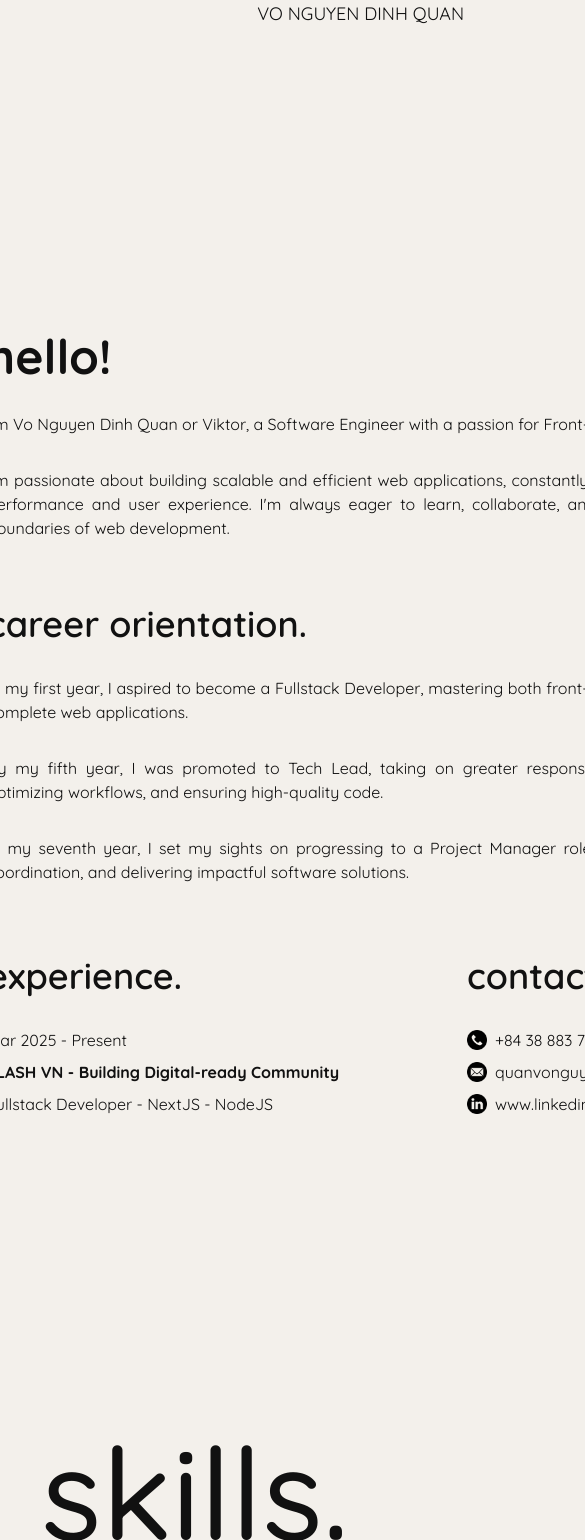
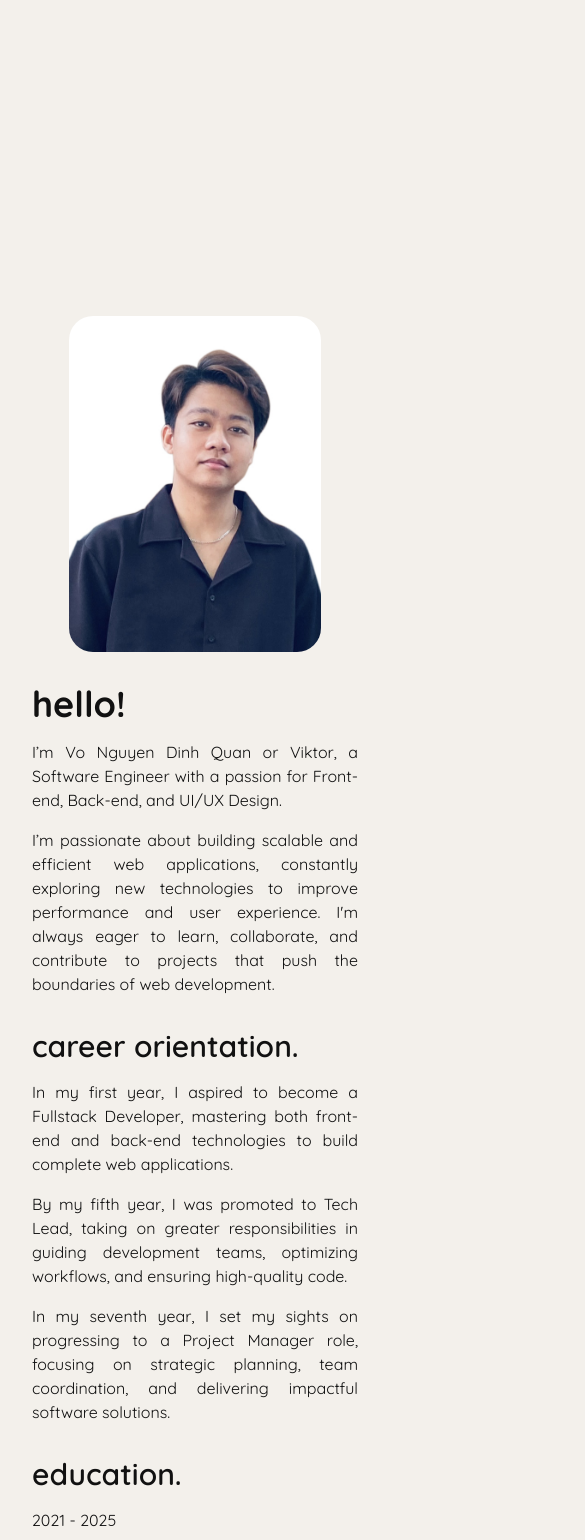
Before and after one commit to dinhquanelv/portfolio, a React (Vite) app: page / in a window 390 px wide. Shown: the part 460-2000 px from the top of the page, 585 px wide, since content can reach past the window. Built offline with nearby package versions, Linux system fonts and the light colour scheme.

Commit message:
feat: responsive about me component

```diff
--- a/package.json
+++ b/package.json
@@ -4,7 +4,7 @@
   "version": "0.0.0",
   "type": "module",
   "scripts": {
-    "dev": "vite",
+    "dev": "vite --host",
     "build": "tsc -b && vite build",
     "lint": "eslint .",
     "lint:fix": "eslint . --fix",
--- a/src/App.tsx
+++ b/src/App.tsx
@@ -1,16 +1,16 @@
+import Header from '@/components/Header';
 import Home from '@/components/Home';
 import AboutMe from '@/components/AboutMe';
 import Skills from '@/components/Skills';
 import Projects from '@/components/Projects';
 import Contact from '@/components/Contact';
 import Footer from '@/components/Footer';
-import Header from './components/Header';
 
 function App() {
   return (
-    <div className="m-auto flex max-w-[1440px] flex-col items-center justify-center px-16">
+    <div className="flex flex-col items-center justify-center mx-auto max-w-[1440px] px-4 md:px-8 lg:px-16">
       <Header />
-      <main className="mt-[56px] w-[1440px]">
+      <main className="mt-[56px] w-full">
         <Home />
         <AboutMe />
         <Skills />
--- a/src/components/AboutMe/About.tsx
+++ b/src/components/AboutMe/About.tsx
@@ -1,21 +1,21 @@
 const About = () => {
   return (
     <>
-      <h3 className="text-5xl font-bold mb-8">hello!</h3>
-      <p className="text-justify mb-8">
+      <h3 className="text-4xl md:text-5xl font-bold mb-4 lg:mb-8">hello!</h3>
+      <p className="text-justify mb-4 lg:mb-8">
         I’m Vo Nguyen Dinh Quan or Viktor, a Software Engineer with a passion for Front-end, Back-end, and UI/UX Design.
       </p>
-      <p className="text-justify mb-16">
+      <p className="text-justify mb-8 lg:mb-16">
         I’m passionate about building scalable and efficient web applications, constantly exploring new technologies to
         improve performance and user experience. I'm always eager to learn, collaborate, and contribute to projects that
         push the boundaries of web development.
       </p>
-      <h4 className="text-4xl font-semibold mb-8">career orientation.</h4>
-      <p className="text-justify mb-8">
+      <h4 className="text-3xl md:text-4xl font-semibold mb-4 lg:mb-8">career orientation.</h4>
+      <p className="text-justify mb-4 lg:mb-8">
         In my first year, I aspired to become a Fullstack Developer, mastering both front-end and back-end technologies
         to build complete web applications.
       </p>
-      <p className="text-justify mb-8">
+      <p className="text-justify mb-4 lg:mb-8">
         By my fifth year, I was promoted to Tech Lead, taking on greater responsibilities in guiding development teams,
         optimizing workflows, and ensuring high-quality code.
       </p>
--- a/src/components/AboutMe/index.tsx
+++ b/src/components/AboutMe/index.tsx
@@ -13,27 +13,31 @@ import linkedinDM from '@/assets/linkedinDM.png';
 const AboutMe = () => {
   return (
     <Element name="about-me">
-      <div className="grid grid-cols-3 grid-rows-3 w-full">
-        <div className="row-span-2 gap-16 p-8 ">
-          <img src={avatar} alt="avatar" className="rounded-3xl w-[420px] h-[560px]" />
+      <div className="grid grid-cols-1 lg:grid-cols-3 lg:grid-rows-3 w-full">
+        <div className="flex justify-center lg:justify-normal row-span-1 lg:row-span-2 p-4 lg:p-8">
+          <img
+            src={avatar}
+            alt="avatar"
+            className="rounded-3xl w-[252px] h-[336px] xl:w-[336px] xl:h-[448px] 2xl:w-[420px] 2xl:h-[560px]"
+          />
         </div>
-        <div className="col-span-2 row-span-2 gap-16 p-8 ">
+        <div className="col-span-1 row-span-1 lg:col-span-2 lg:row-span-2 p-4 lg:p-8">
           <About />
         </div>
-        <div className="gap-16 p-8 ">
-          <h4 className="text-4xl font-semibold mb-8">education.</h4>
+        <div className="p-4 lg:p-8">
+          <h4 className="text-3xl md:text-4xl font-semibold mb-4 lg:mb-8">education.</h4>
           <p className="mb-2">2021 - 2025</p>
           <p className="mb-2 font-bold">Ho Chi Minh City University of Education</p>
           <p className="mb-2">Software Engineering - Information Technology</p>
         </div>
-        <div className="gap-16 p-8 ">
-          <h4 className="text-4xl font-semibold mb-8">experience.</h4>
+        <div className="p-4 lg:p-8">
+          <h4 className="text-3xl md:text-4xl font-semibold mb-4 lg:mb-8">experience.</h4>
           <p className="mb-2">Mar 2025 - Present</p>
           <p className="mb-2 font-bold">FLASH VN - Building Digital-ready Community</p>
           <p className="mb-2">Fullstack Developer - NextJS - NodeJS</p>
         </div>
-        <div className="gap-16 p-8 ">
-          <h4 className="text-4xl font-semibold mb-8">contact.</h4>
+        <div className="p-4 lg:p-8">
+          <h4 className="text-3xl md:text-4xl font-semibold mb-4 lg:mb-8">contact.</h4>
           <div className="flex flex-row items-center mb-2">
             <ThemeIcon light={phoneLM} dark={phoneDM} alt="phone" />
             <a href="tel:+840388837803" className="ml-2 hover:underline">
--- a/src/components/Contact/index.tsx
+++ b/src/components/Contact/index.tsx
@@ -5,7 +5,7 @@ import Title from '@/components/Title';
 const Contact = () => {
   return (
     <Element name="contact">
-      <Title title="thank you" description="CONTACT ME HERE" />
+      <Title title="thank you!" description="CONTACT ME HERE" />
     </Element>
   );
 };
--- a/src/components/Home/index.tsx
+++ b/src/components/Home/index.tsx
@@ -6,7 +6,7 @@ const Home = () => {
   return (
     <Element name="home">
       <div className="py-24">
-        <Title title="portfolio" description="VO NGUYEN DINH QUAN" />
+        <Title title="portfolio." description="VO NGUYEN DINH QUAN" />
       </div>
     </Element>
   );
--- a/src/components/Projects/index.tsx
+++ b/src/components/Projects/index.tsx
@@ -5,7 +5,7 @@ import { Element } from 'react-scroll';
 const Projects = () => {
   return (
     <Element name="projects">
-      <Title title="projects" description="PROJECTS THAT I MADE" />
+      <Title title="projects." description="PROJECTS THAT I MADE" />
     </Element>
   );
 };
--- a/src/components/Skills/index.tsx
+++ b/src/components/Skills/index.tsx
@@ -5,7 +5,7 @@ import { Element } from 'react-scroll';
 const Skills = () => {
   return (
     <Element name="skills">
-      <Title title="skills" description="ALL SKILLS I HAVE" />
+      <Title title="skills." description="ALL SKILLS I HAVE" />
     </Element>
   );
 };
--- a/src/components/Title/index.tsx
+++ b/src/components/Title/index.tsx
@@ -7,8 +7,8 @@ const Title = ({ title, description }: TitleProps) => {
   return (
     <section id="home" className="h-[512px] flex justify-center items-center">
       <div className="relative inline-block select-none">
-        <span className="text-9xl text-center font-medium lowercase">{title}.</span>
-        <span className="absolute -bottom-4 right-0 text-lg uppercase">{description}</span>
+        <span className="text-center font-medium text-7xl md:text-9xl lowercase">{title}</span>
+        <span className="absolute -bottom-3 md:-bottom-4 right-0 text-xs md:text-lg uppercase">{description}</span>
       </div>
     </section>
   );
```
